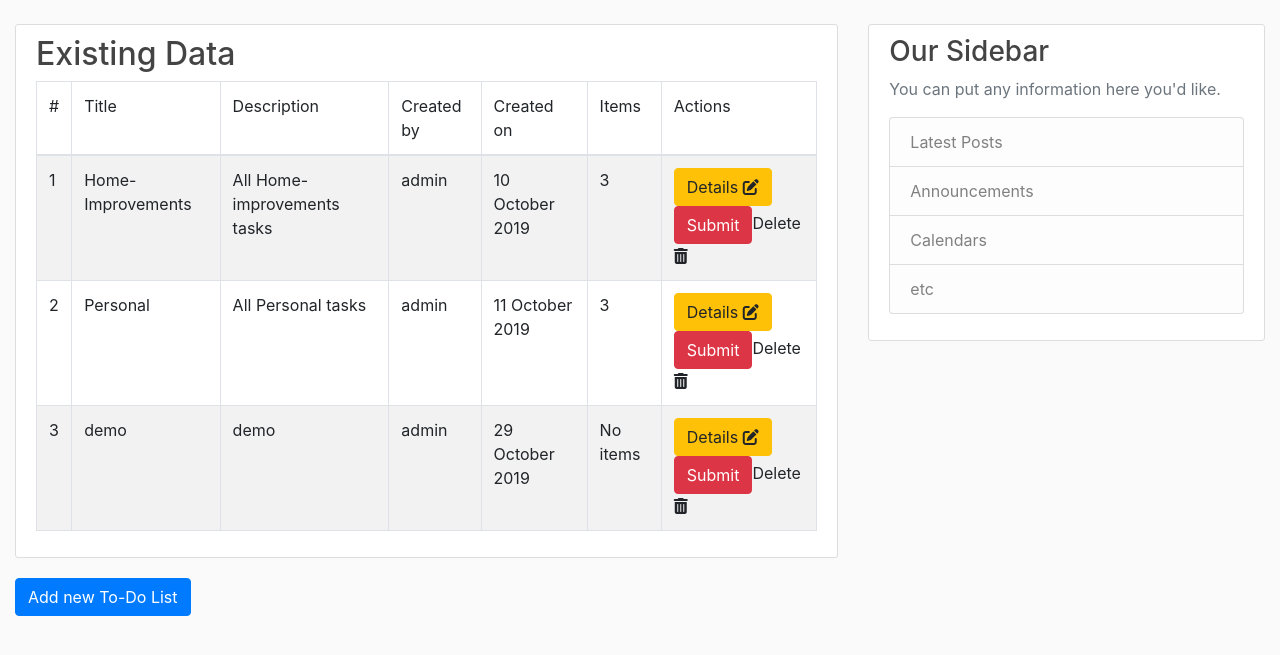
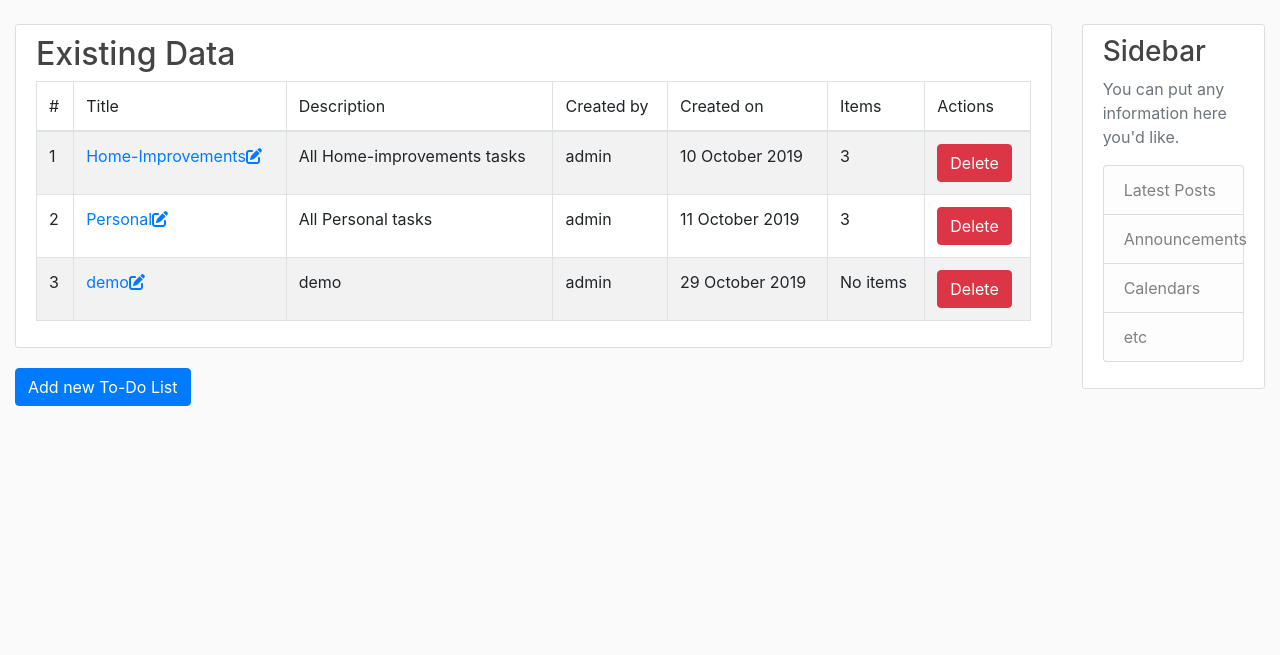
Before and after one commit to itsmekathi/flaks_heroku, a Flask app: page /todolists in a window 1280 px wide. Shown: the part 56-711 px from the top of the page. Run offline with Flask 2, Linux system fonts and the light colour scheme; a user stored in the database is signed in; data comes from the database, SQL or seed files in the repository; some libraries are stand-ins or nearby versions.

```diff
--- a/app/templates/layout.html
+++ b/app/templates/layout.html
@@ -66,7 +66,7 @@
     </header>
     <main role="main" class="container-fluid">
         <div class="row">
-            <div class="col-md-8">
+            <div class="col-md-10">
                 {% with messages = get_flashed_messages(with_categories=true) %}
                 {% if messages %}
                 {% for category, message in messages %}
@@ -78,9 +78,9 @@
                 {% endwith%}
                 {% block content %}{% endblock %}
             </div>
-            <div class="col-md-4">
+            <div class="col-md-2">
                 <div class="content-section">
-                    <h3>Our Sidebar</h3>
+                    <h3>Sidebar</h3>
                     <p class='text-muted'>You can put any information here you'd like.
                         <ul class="list-group">
                             <li class="list-group-item list-group-item-light">Latest Posts</li>
--- a/app/templates/todolists/todolists.html
+++ b/app/templates/todolists/todolists.html
@@ -19,16 +19,16 @@
             {% for todo_list in todo_lists %}
             <tr>
                 <td>{{ loop.index }}</td>
-                <td>{{ todo_list.title }}</td>
+                <td><a href="{{url_for('todolists.todolist_details', todolist_id=todo_list.id)}}">{{ todo_list.title }}<i class="fas fa-edit"></i></a></td>
                 <td>{{ todo_list.description }}</td>
                 <td>{{ todo_list.user.username }}</td>
                 <td>{{ todo_list.date_created.strftime("%d %B %Y") }}</td>
                 <td>{% if todo_list.todo_items %}{{ todo_list.todo_items|length }} {% else %} No items {% endif %}</td>
                 <td>
-                    <a class="btn btn-warning"
-                        href="{{url_for('todolists.todolist_details', todolist_id=todo_list.id)}}">Details <i class="fas fa-edit"></i></a>
+                    <!-- <a class="btn btn-warning"
+                        href="{{url_for('todolists.todolist_details', todolist_id=todo_list.id)}}">Details <i class="fas fa-edit"></i></a> -->
                     <!-- <form action="{{url_for('todolists.delete_todoitem', todoitem_id=todo_list.id)}}" method="POST"> -->
-                    <input type="submit" class="btn btn-danger">Delete <i class="fas fa-trash-alt"></i> </input>
+                    <input type="submit" value="Delete" class="btn btn-danger">
                     <!-- </form> -->
                 </td>
             </tr>
--- a/requirements.txt
+++ b/requirements.txt
@@ -13,7 +13,7 @@ gunicorn==19.9.0
 itsdangerous==1.1.0
 Jinja2==2.10.1
 MarkupSafe==1.1.1
-Pillow==6.1.0
+Pillow==6.2.0
 pycparser==2.19
 six==1.12.0
 SQLAlchemy==1.3.8
```
Also changed, not shown: 1 other file.
